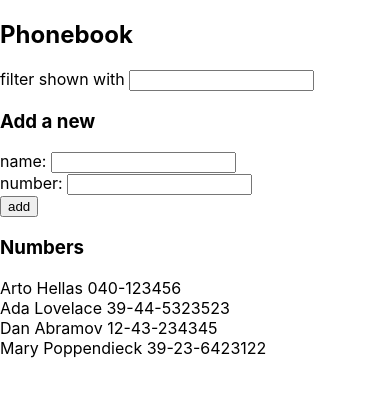
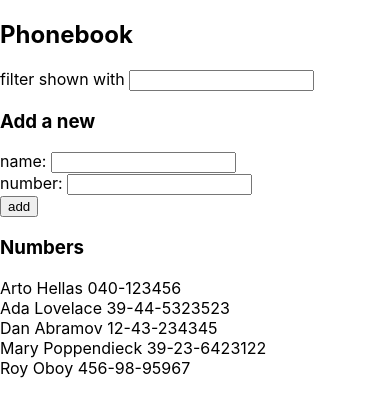
Before and after one commit to rbtrsv/fullstackopen_tut, a React (Create React App) app in the folder part2/phonebook/: page / in a window 390 px wide. Shown: the top 416 px of the page. Built offline with nearby package versions, Linux system fonts and the light colour scheme; data requests are answered from the project's data file.

Commit message:
2.12: The Phonebook step7

```diff
--- a/part2/phonebook/db.json
+++ b/part2/phonebook/db.json
@@ -1,5 +1,5 @@
 {
-    "persons":[
+  "persons": [
     {
       "name": "Arto Hellas",
       "number": "040-123456",
@@ -19,6 +19,11 @@
       "name": "Mary Poppendieck",
       "number": "39-23-6423122",
       "id": 4
+    },
+    {
+      "name": "Roy Oboy",
+      "number": "456-98-95967",
+      "id": 5
     }
   ]
 }
--- a/part2/phonebook/src/App.js
+++ b/part2/phonebook/src/App.js
@@ -24,8 +24,12 @@ const App = () => {
 
     if (persons.filter(p => p.name === newPerson.name).length === 0) {
 
-      setPersons(persons.concat(newPerson));
-      setPersonsShown(personsShown.concat(newPerson));
+      axios
+        .post("http://localhost:3001/persons", newPerson)
+        .then((r) => {
+          setPersons(persons.concat(newPerson));
+          setPersonsShown(personsShown.concat(newPerson));
+        })
     } else {
       alert(`${newPerson.name} is already added to phonebook`)
     }
```
Lines whose indentation alone changed are shown as unchanged.
